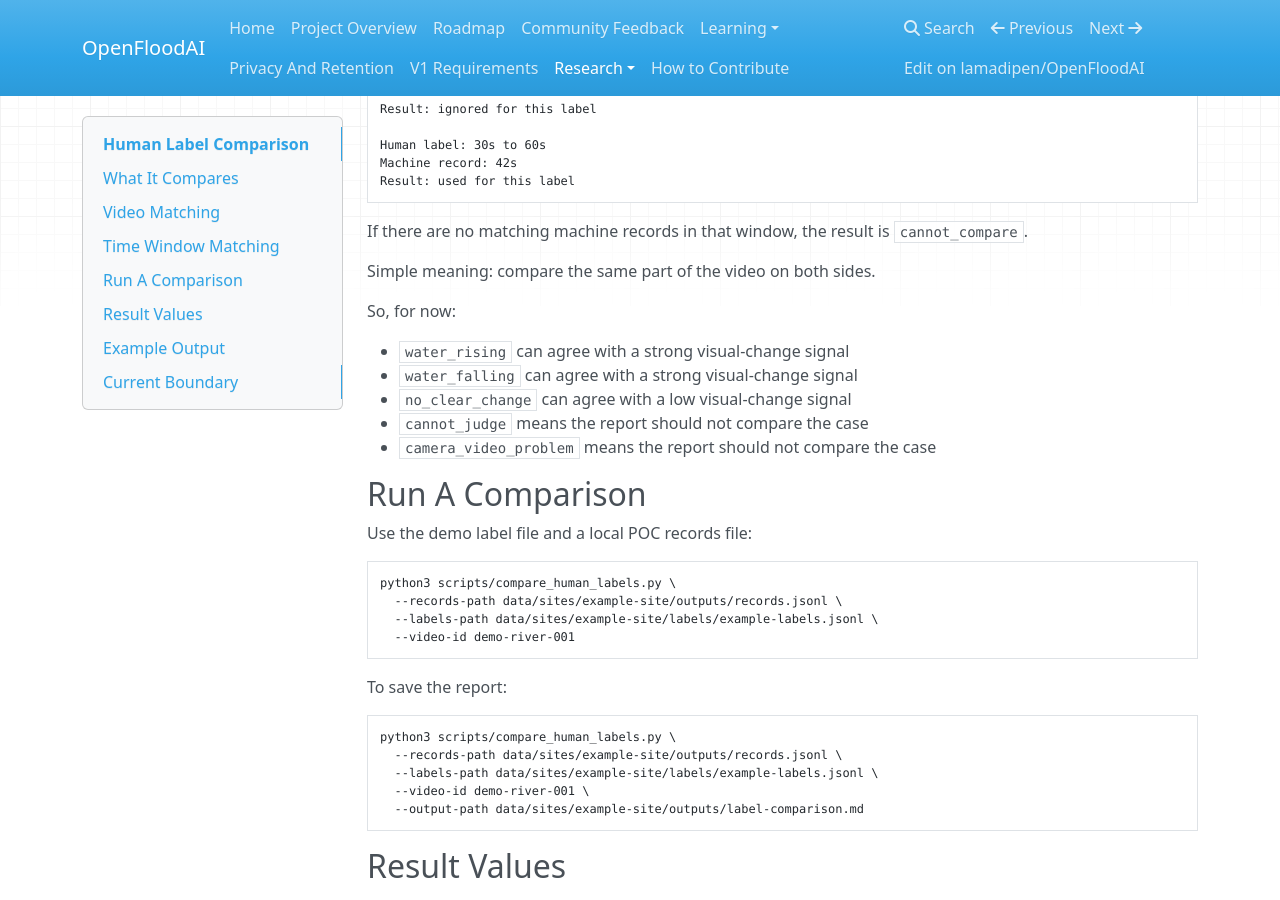
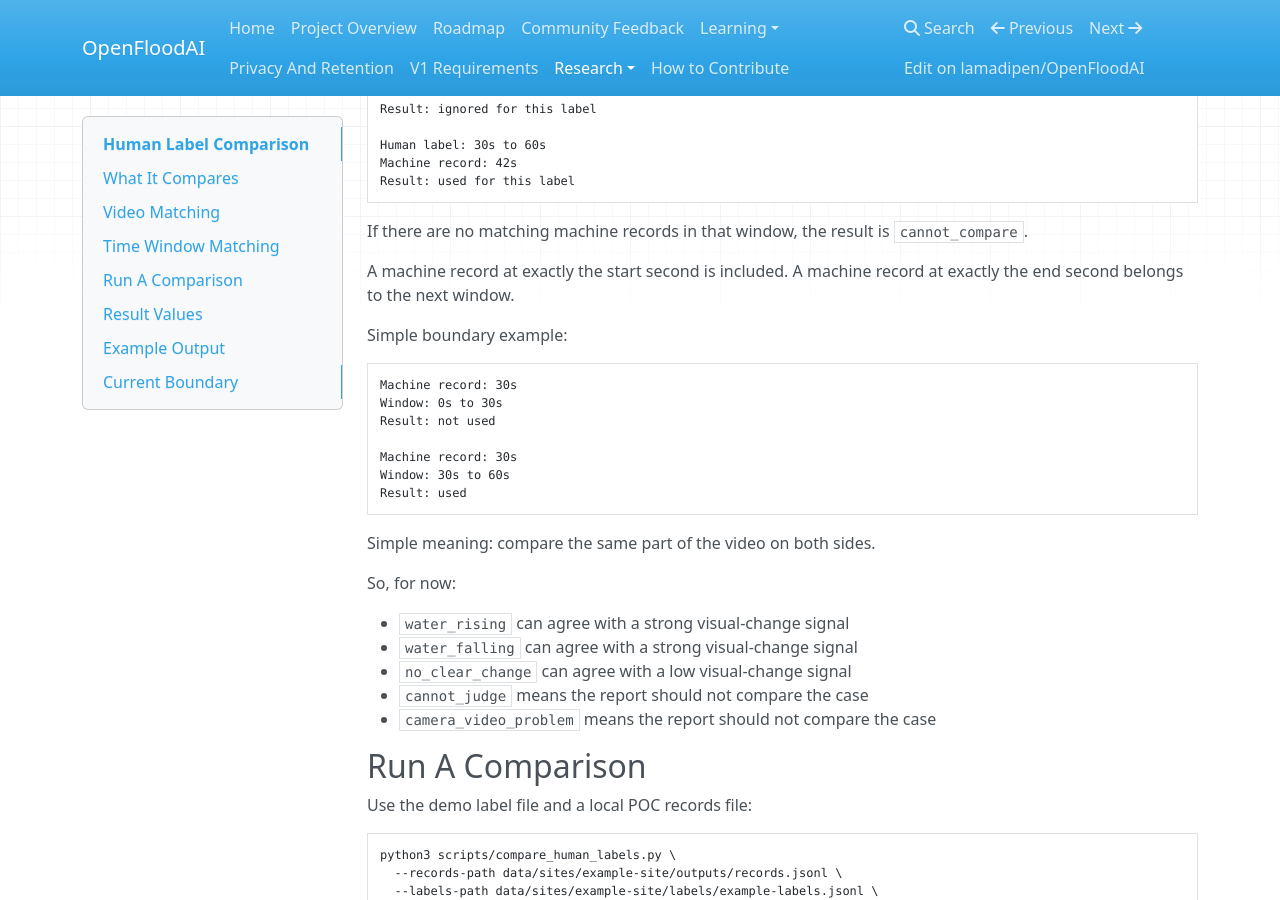
Before and after one commit to lamadipen/OpenFloodAI, an MkDocs documentation site: the page built from docs/research/human-label-comparison.md, in a window 1280 px wide and 900 px high, scrolled down 1335 px. Built offline with MkDocs 1.6.1, drawn with Linux system fonts in a browser that asks for light colours; nearby versions of some CDN libraries.

Commit message:
OF-037 use half-open label windows

````diff
--- a/docs/research/human-label-comparison.md
+++ b/docs/research/human-label-comparison.md
@@ -71,6 +71,20 @@ Result: used for this label
 
 If there are no matching machine records in that window, the result is `cannot_compare`.
 
+A machine record at exactly the start second is included. A machine record at exactly the end second belongs to the next window.
+
+Simple boundary example:
+
+```text
+Machine record: 30s
+Window: 0s to 30s
+Result: not used
+
+Machine record: 30s
+Window: 30s to 60s
+Result: used
+```
+
 Simple meaning: compare the same part of the video on both sides.
 
 So, for now:
````
Also changed, not shown: README.md (+2 -0 lines), 2 other files.
